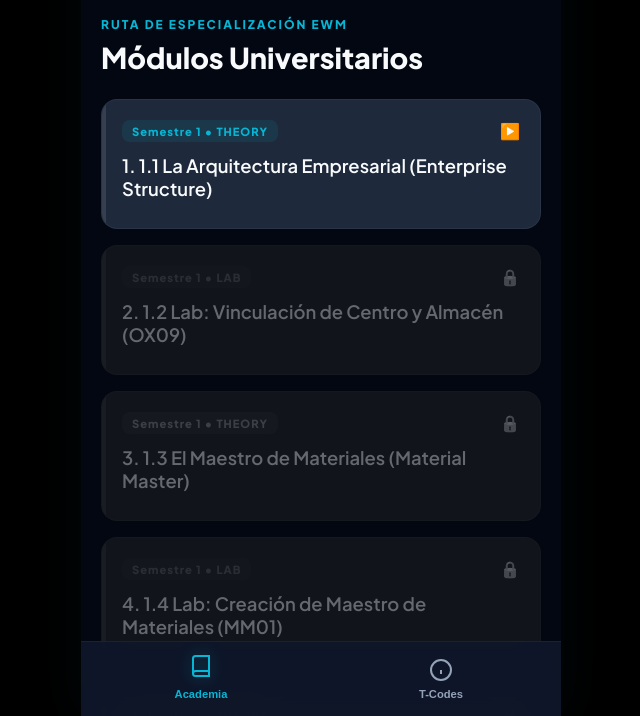
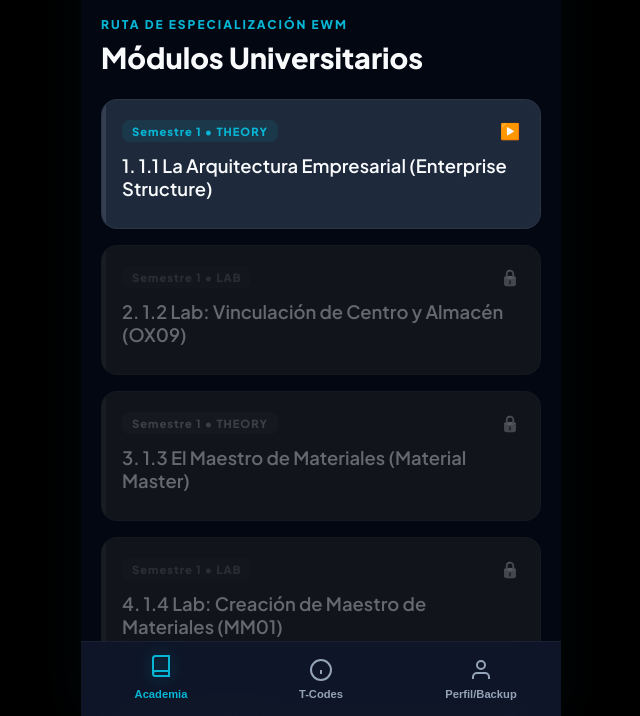
Before and after one commit to Riddsc/WSM-SAP-Trainer, a website: page index.html in a window 1280 px wide. Shown: the part 84-800 px from the top of the page, without its empty margins (319-959 px from the left). Drawn offline with Linux system fonts and the light colour scheme.

Commit message:
Update index.html

```diff
--- a/index.html
+++ b/index.html
@@ -43,11 +43,19 @@
                 <svg viewBox="0 0 24 24" fill="none" stroke="currentColor" stroke-width="2"><path d="M4 19.5A2.5 2.5 0 0 1 6.5 17H20"></path><path d="M6.5 2H20v20H6.5A2.5 2.5 0 0 1 4 19.5v-15A2.5 2.5 0 0 1 6.5 2z"></path></svg>
                 <span>Academia</span>
             </button>
+
             <button class="nav-btn" id="nav-glossary">
                 <svg viewBox="0 0 24 24" fill="none" stroke="currentColor" stroke-width="2"><circle cx="12" cy="12" r="10"></circle><line x1="12" y1="16" x2="12" y2="12"></line><line x1="12" y1="8" x2="12.01" y2="8"></line></svg>
                 <span>T-Codes</span>
             </button>
+
+            <!-- NUEVO BOTÓN DE PERFIL Y BACKUPS -->
+            <button class="nav-btn" id="nav-profile">
+                <svg viewBox="0 0 24 24" fill="none" stroke="currentColor" stroke-width="2"><path d="M20 21v-2a4 4 0 0 0-4-4H8a4 4 0 0 0-4 4v2"></path><circle cx="12" cy="7" r="4"></circle></svg>
+                <span>Perfil/Backup</span>
+            </button>
         </nav>
+
 
         <!-- Overlay Global (Modales y SAP GUI) -->
         <div id="global-overlay" class="overlay hidden">
```
